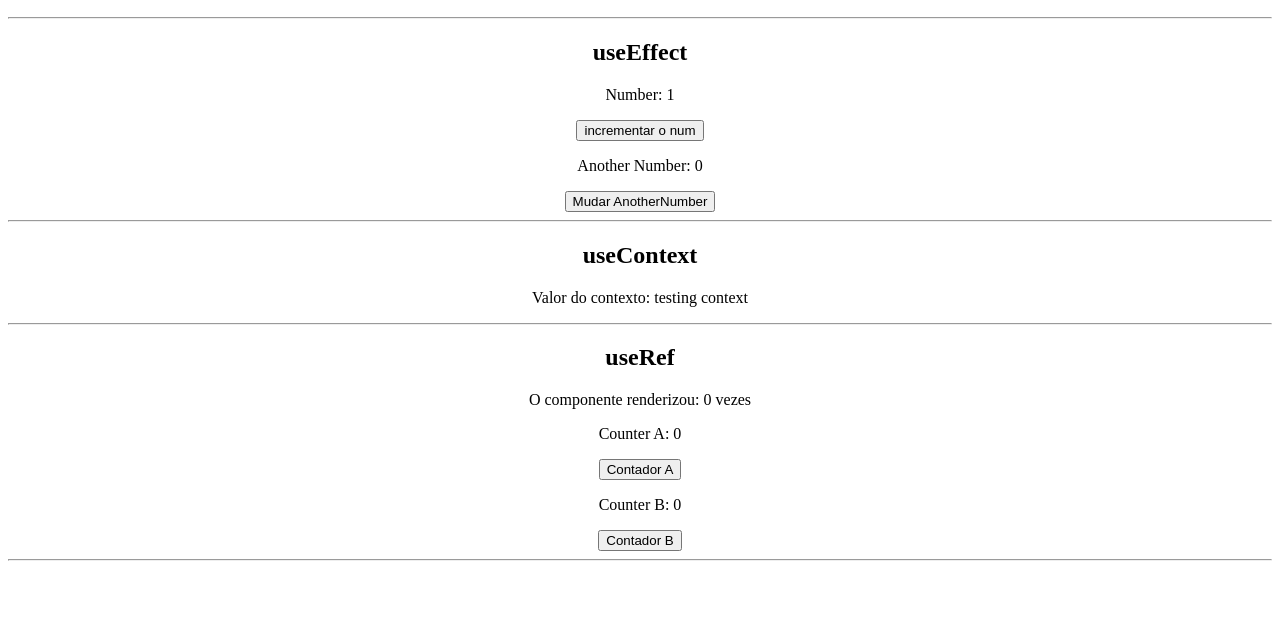
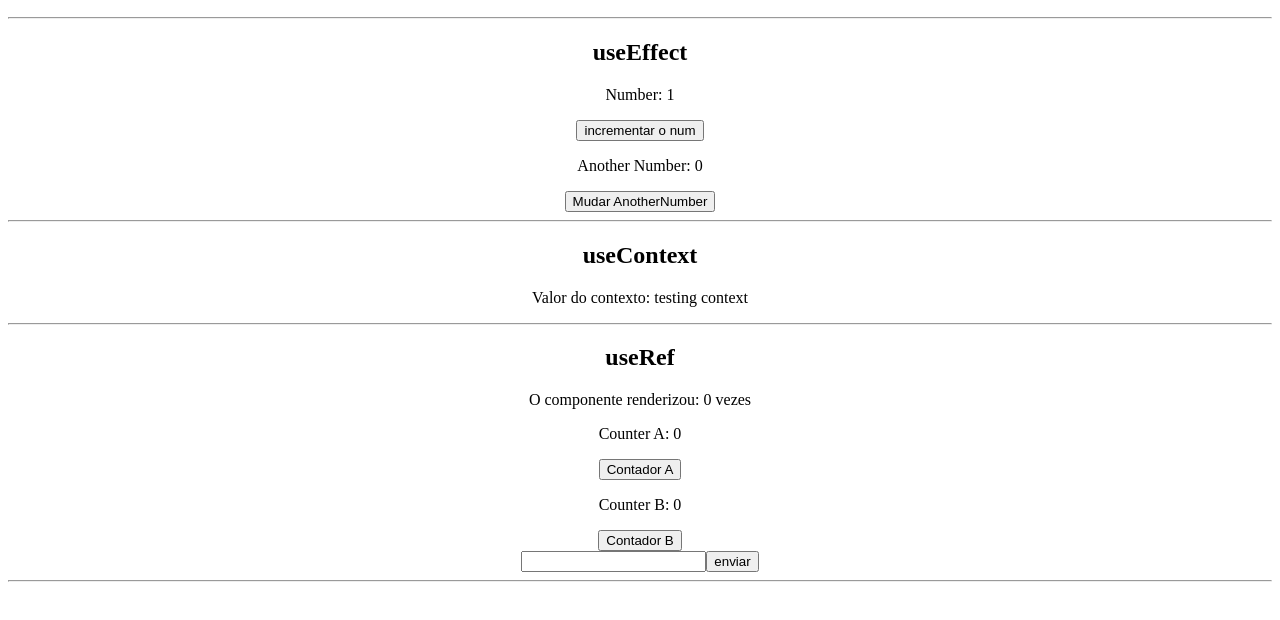
Before and after one commit to jpcchaves/Curso-ReactJS, a React (Create React App) app in the folder 10_HOOKS/reacthooks/: page / in a window 1280 px wide. Shown: the part 674-1294 px from the top of the page. Built offline with nearby package versions, Linux system fonts and the light colour scheme.

Commit message:
useRef (*importante*)

```diff
--- a/10_HOOKS/reacthooks/src/components/HookUseRef.js
+++ b/10_HOOKS/reacthooks/src/components/HookUseRef.js
@@ -10,9 +10,23 @@
     numberRef.current = numberRef.current + 1;
   });
 
+  //   useRef e DOM
+  const inputRef = useRef();
+  const [text, setText] = useState("");
+
+  const handleSubmit = (e) => {
+    e.preventDefault();
+
+    setText("")
+
+    // focando no input
+    inputRef.current.focus()
+  };
+
   return (
     <div>
       <h2>useRef</h2>
+      {/* 1 - useRef */}
       <p>O componente renderizou: {numberRef.current} vezes</p>
       <p>Counter A: {counterA}</p>
       <button
@@ -30,6 +44,16 @@
       >
         Contador B
       </button>
+      {/* useRef e DOM */}
+      <form onSubmit={handleSubmit}>
+        <input
+          type="text"
+          ref={inputRef}
+          value={text}
+          onChange={(e) => setText(e.target.value)}
+        />
+        <input type="submit" value="enviar" />
+      </form>
       <hr />
     </div>
   );
```
